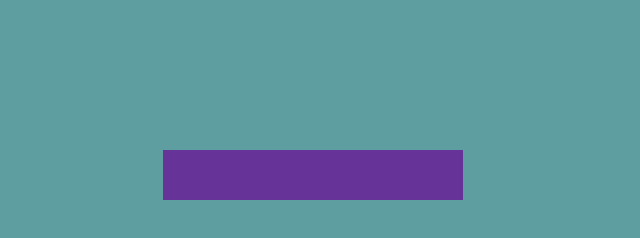
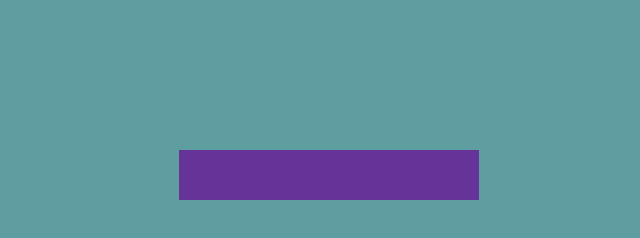
Before and after one commit to johnmlee101/Concept_Map, a plain HTML site: page test.html in a window 1280 px wide. Shown: the whole page, without its empty margins (311-951 px from the left). Drawn offline with Linux system fonts and the light colour scheme.

Commit message:
Fixed matt's in tag styling

```diff
--- a/css/main.css
+++ b/css/main.css
@@ -6,3 +6,10 @@ body, html {
 	padding: 0;
 	font-family: Oxygen, Helvetica, Arial, sans-serif;
 }
+
+html {
+	box-sizing: border-box;
+}
+*, *:before, *:after {
+	box-sizing: inherit;
+}
--- a/test.html
+++ b/test.html
@@ -2,19 +2,24 @@
 <meta charset="UTF-8">
 <title>Test</title>
 </head>
-<body style="
+<body>
+    <style>
+        body {
             padding: 0;
             margin: 0;
-    background-color: cadetblue;">
-	<div id="wrapper" style="
+            background-color: cadetblue;
+        }
+        #wrapper {
             width: 300px;
             height: 50px;
             background-color: rebeccapurple;
-    left: calc(50%-300px);
+            -webkit-transform: translateX(-50%);
+                    transform: translateX(-50%);
+            left: 50%;
             position: absolute;
-    left: 37%;
-    top: 150px;">
-		<div contenteditable="true" style="
+            top: 150px;
+        }
+        #wrapper > div {
             height: 50px;
             line-height: 50px;
             font-size: 38px;
@@ -23,13 +28,20 @@
             min-width: 280px;
             margin: 0 auto;
             left: 50%;
+            -webkit-transform: translateX(-50%);
                     transform: translateX(-50%);
             position: absolute;
             max-height: 50px;
             white-space: nowrap;
             font-family: sans-serif;
             background-color: rebeccapurple;
-    padding: 0 10px;"></div>
+            padding: 0 10px;
+        }
+
+    </style>
+    <div id="wrapper">
+        <div contenteditable="true">
+        </div>
     </div>
 
 
```
Lines whose indentation alone changed are shown as unchanged.
